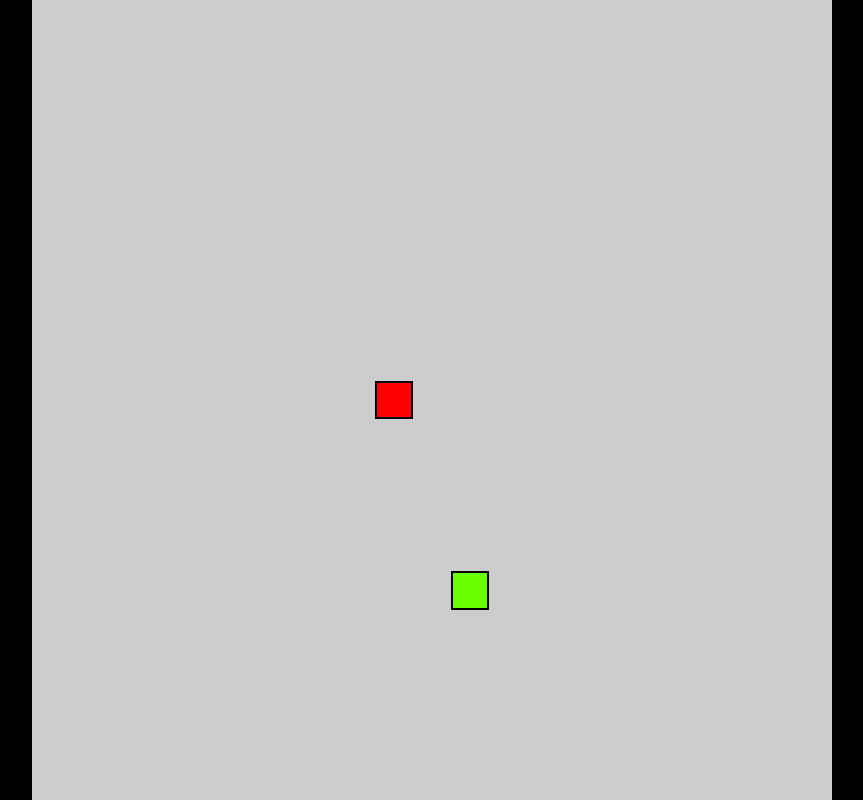
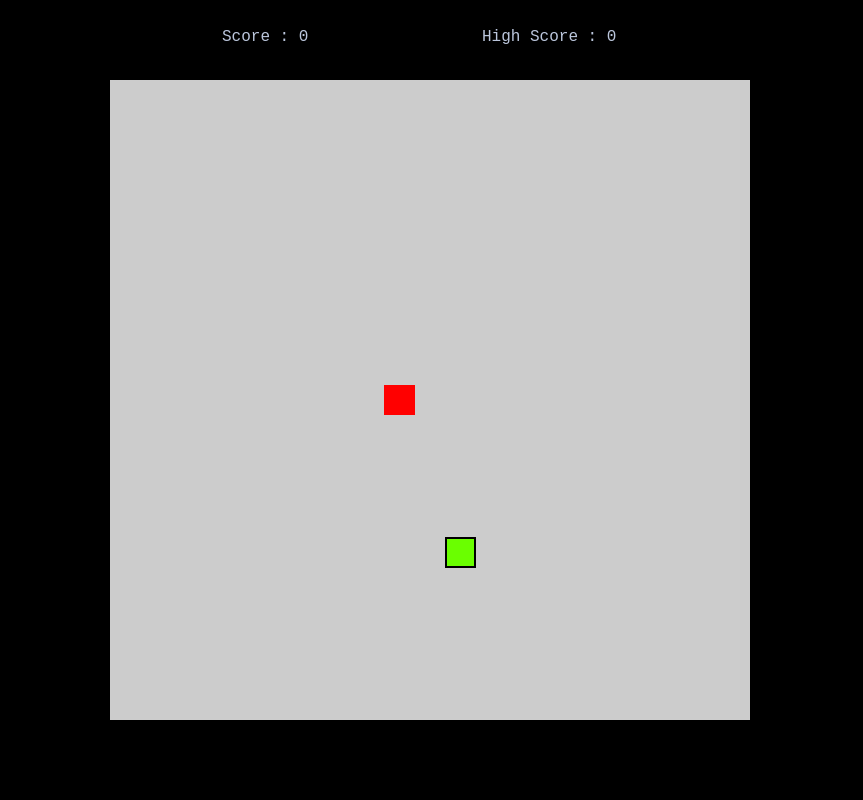
Before and after one commit to NipunSanjaya/Cobra-Game, a plain HTML site: page index.html in a window 1280 px wide. Shown: the whole page, without its empty margins (208-1071 px from the left). Drawn offline with Linux system fonts and the light colour scheme.

Commit message:
create score bord

```diff
--- a/assets/css/styles.css
+++ b/assets/css/styles.css
@@ -10,8 +10,8 @@ body{
 
 #game-bord {
     background-color: #ccc;
-    width: 100vmin;
-    height: 100vmin;
+    width: 80vmin;
+    height: 80vmin;
     display: grid;
     grid-template-rows: repeat(21, 1fr);
     grid-template-columns: repeat(21, 1fr);
@@ -21,10 +21,34 @@ body{
 
 .snake {
     background-color: hsl(0, 100%, 50%);
-    border: .25vmin solid black;
+    /* border: .25vmin solid black; */
 }
 
 .food {
     background-color: hsl(95, 100%, 50%);
     border: .25vmin solid black;
 }
+
+.score {
+    position: absolute;
+    top: 8px;
+    height: 55px;
+    width: 500px;
+    background-color: black;
+}
+
+.current_score{
+    position: absolute;
+    top: 20px;
+    left: 40px;
+    font-family: 'Courier New', Courier, monospace;
+    color: #BBC6DC;
+ }
+
+ .high_score {
+    position: absolute;
+    top: 20px;
+    left: 300px;
+    font-family: 'Courier New', Courier, monospace;
+    color: #BBC6DC;
+ }
--- a/assets/js/game.js
+++ b/assets/js/game.js
@@ -2,6 +2,7 @@
 import { update as updateSnake, drow as drowSnake, SNAKE_SPEED, getSnakeHead, snakeInterSection } from "./snake.js"
 import { update as updateFood, drow as drowFood } from "./food.js"
 import { outSideGrid } from "./grid.js"
+
 
 
 let lastRenderTime = 0
@@ -39,12 +40,14 @@ function update(){
     updateFood()
     checkDeath()
 
+
 }
 
 function drow(){
     gameBord.innerHTML = ''
     drowSnake(gameBord)
     drowFood(gameBord)
+
 }
 
 function checkDeath() {
--- a/assets/js/snake.js
+++ b/assets/js/snake.js
@@ -1,15 +1,20 @@
 
 import { getInputDirection } from "./input.js"
+
+
 
 export const SNAKE_SPEED = 4
 const snakeBody = [{ x:10, y:11 }]
 let newSegments = 0
+let score = 0;
 
 export function update(){
     addSegments()
+    // updateScore()
     const inputDirection = getInputDirection()
     for (let i = snakeBody.length - 2 ; i >= 0 ; i--){
         snakeBody[i + 1] = { ...snakeBody[i] }
+
     }
 
     snakeBody[0].x += inputDirection.x
@@ -56,6 +61,8 @@ function eqalPositions(pos1, pos2) {
 function addSegments() {
     for (let i = 0; i < newSegments; i++) {
         snakeBody.push({...snakeBody[snakeBody.length - 1]})
+        score += 1;
+        console.log(score)
     }
 
     newSegments = 0
--- a/index.html
+++ b/index.html
@@ -15,6 +15,12 @@
 </head>
 <body>
     <div id="game-bord"></div>
+    <div class="score">
+        <span class="current_score">Score : 0</span>
+        <span class="high_score">High Score : 0</span>
+    </div>
 
+    <div class="snake"></div>
+    <div class="food"></div>
 </body>
 </html>
```
